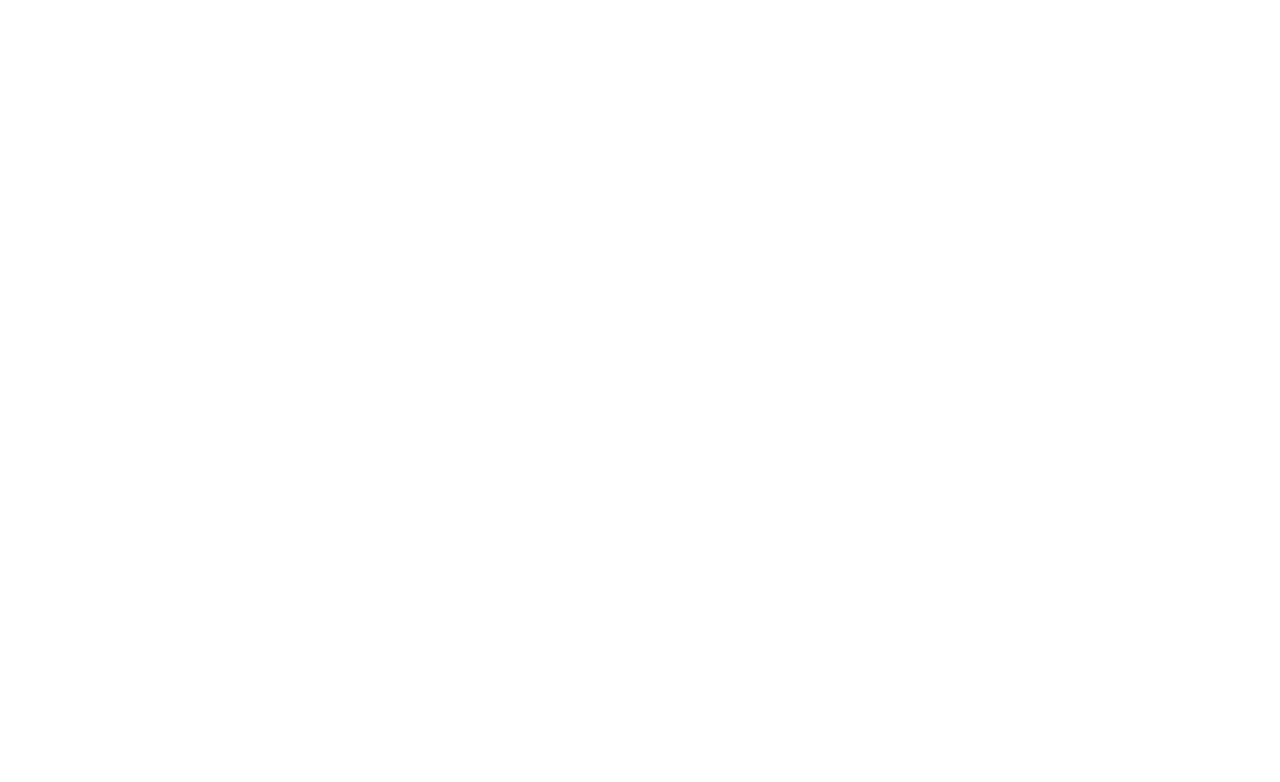
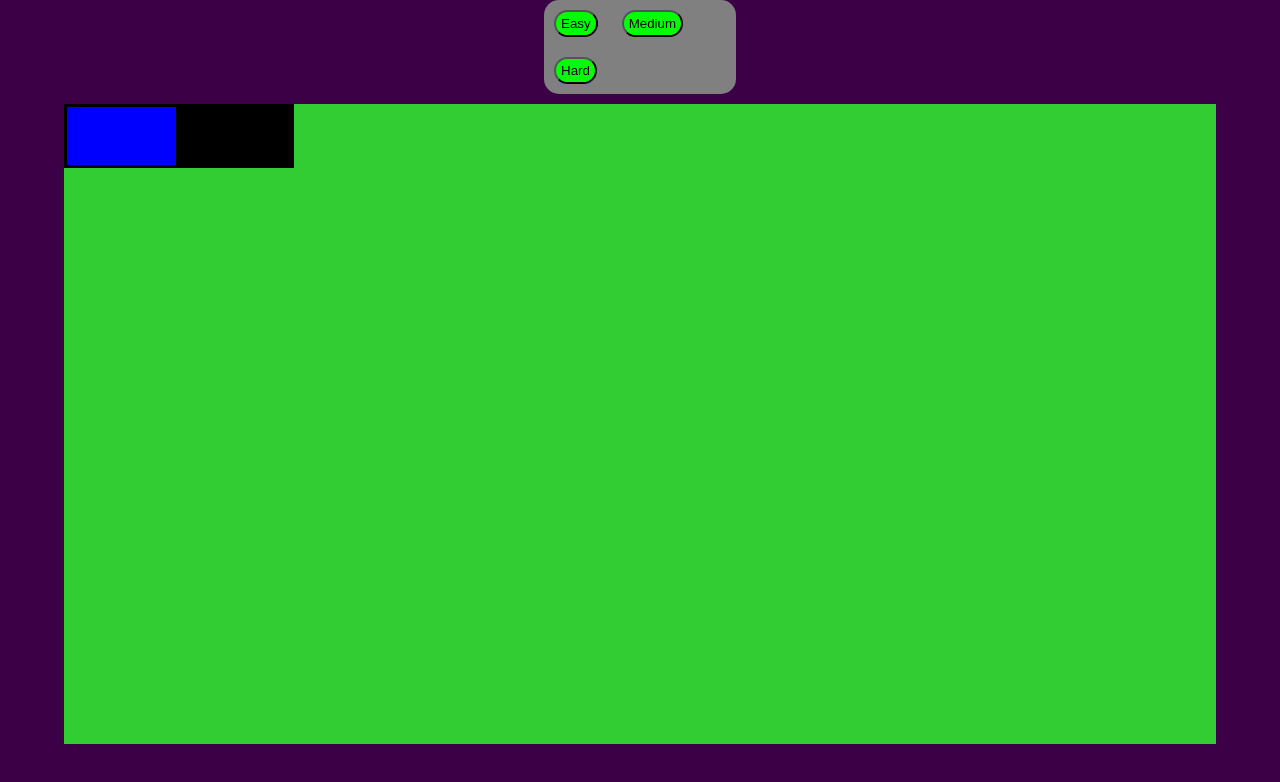
Before and after one commit to ChristopherZito/js-campominato-grid, a plain HTML site: page index.html in a window 1280 px wide. Drawn offline with Linux system fonts and the light colour scheme.

Commit message:
configurazione base con HTML e CSS

```diff
--- a/css/style.css
+++ b/css/style.css
@@ -1,5 +1,68 @@
+/* generali */
+
 *{
     margin: 0;
     padding: 0;
     box-sizing: border-box;
 }
+
+.container{
+    background-color: rgb(59, 0, 69);
+    height: 100vh;
+}
+
+#difficulty{
+    width: 15%;
+    margin: auto;
+    background-color: grey;
+    border-radius: 15px;
+}
+.btn{
+    background-color: lime;
+    padding: 4px 5px;
+    border-radius: 25px;
+    margin: 10px;
+}
+
+/* container livelli */
+#cont-easy{
+    width: 90%;
+    height: 80vh;
+    margin: 10px auto;
+    background-color: limegreen;
+    display: flex;
+    flex-wrap: wrap;
+    /* display: none; */
+}
+
+#cont-medium{
+    width: 75%;
+    height: 80vh;
+    margin: 10px auto;
+    background-color: yellow;
+    display: flex;
+    flex-wrap: wrap;
+    display: none;
+}
+
+#cont-hard{
+    width: 60%;
+    height: 80vh;
+    margin: 10px auto;
+    background-color: red;
+    display: flex;
+    flex-wrap: wrap;
+    display: none;
+}
+
+/* celle di gioco */
+.cell{
+    height: calc(100% / 10);
+    width: calc(100% / 10);
+    background-color: black;
+}
+
+.cell.clicked{
+    background-color: blue;
+    border: 3px  solid black;
+}
--- a/index.html
+++ b/index.html
@@ -8,7 +8,47 @@
     <title>Campo minato</title>
 </head>
 <body>
+    <!-- container principale -->
+    <div class="container">
 
+        <!-- selezionamento difficoltà -->
+        <div id="difficulty">
+            <button class="btn">
+                Easy
+            </button>
+            <button class="btn">
+                Medium
+            </button>
+            <button class="btn">
+                Hard
+            </button>
+        </div>
+
+        <!-- container per livello -->
+        <!-- difficolta facile -->
+        <div id="cont-easy">
+            <!-- cella di gioco 100-->
+            <div class="cell clicked"></div>
+            <div class="cell"></div>
+
+        </div>
+        <!-- difficolta media -->
+        <div id="cont-medium">
+            <!-- cella di gioco 81-->
+            <!-- <div class="cell"></div> -->
+
+
+        </div>
+        <!-- difficolta difficile -->
+        <div id="cont-hard">
+            <!-- cella di gioco 49-->
+            <!-- <div class="cell"></div> -->
+
+
+        </div>
+
+
+    </div>
 
 
     <script src="js/script.js"></script>
```
